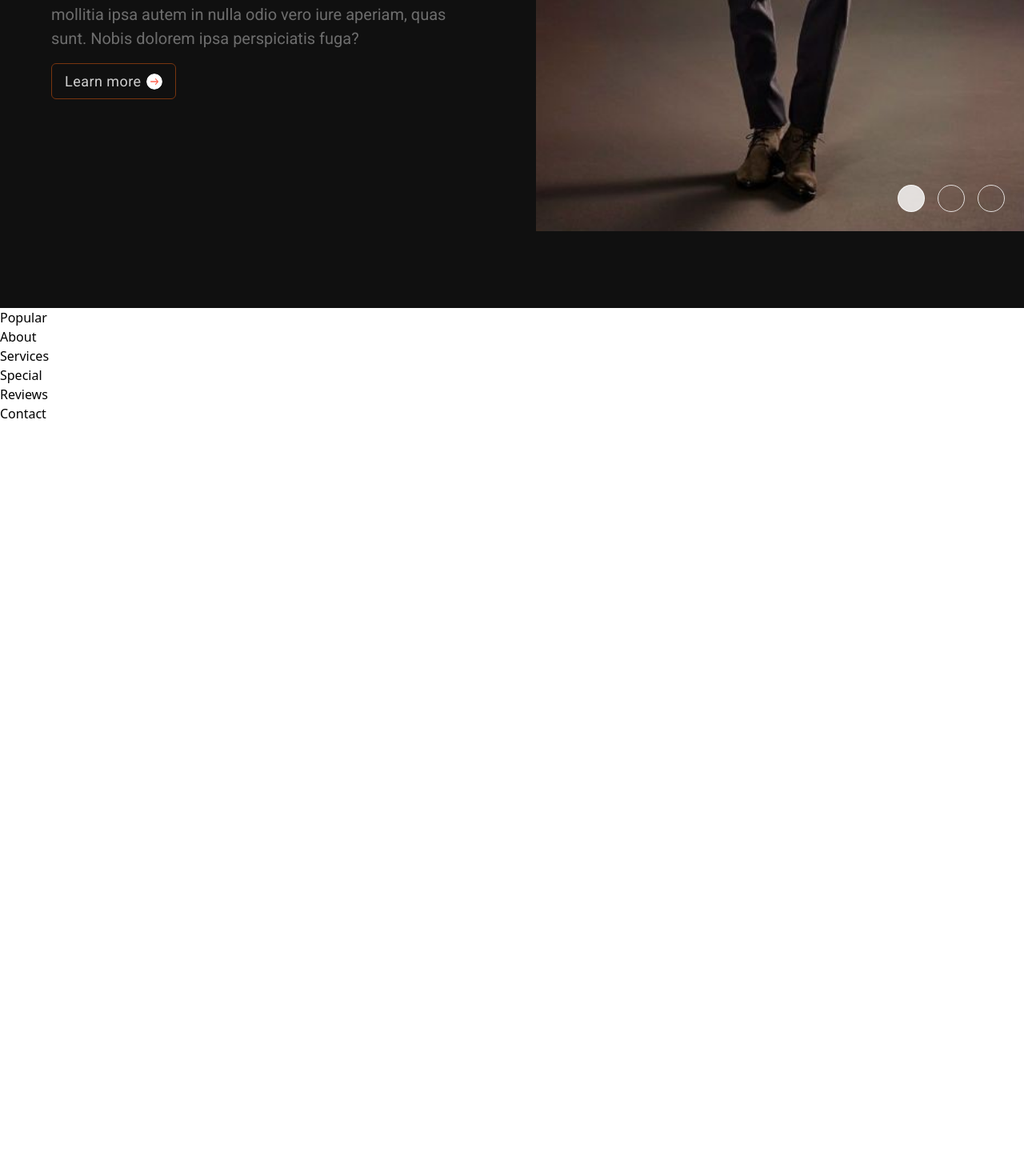
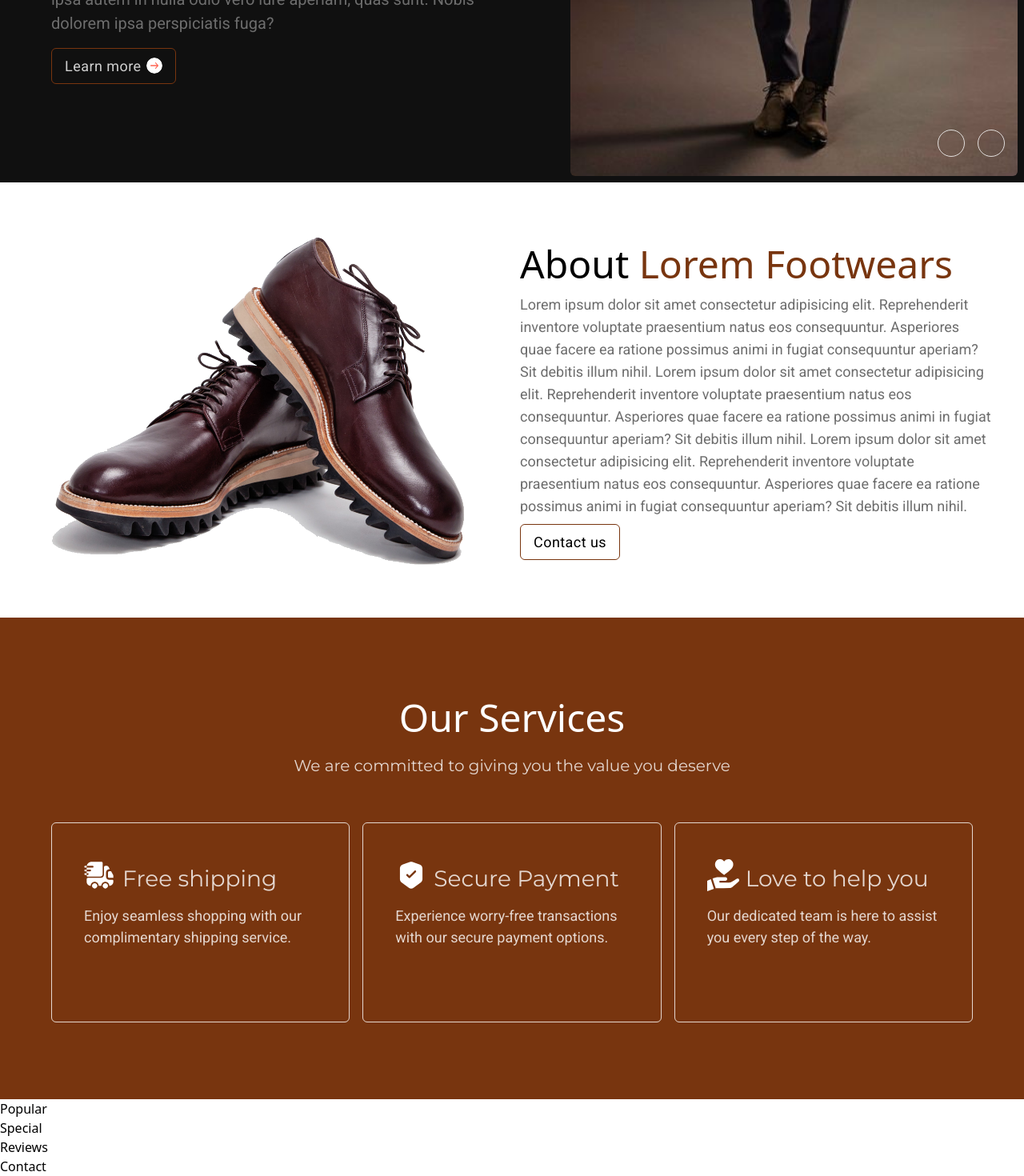
Before and after one commit to jephthahdominic/shoe-maker-template, a React (Vite) app: page / in a window 1280 px wide. Shown: the part 638-2108 px from the top of the page at 80% size. Before the commit the page ends 1167 px from the top, so only its background shows below. Built offline with nearby package versions, Linux system fonts and the light colour scheme; a web font is replaced by a local one.

Commit message:
built the hero section of the landing page

```diff
--- a/src/App.jsx
+++ b/src/App.jsx
@@ -9,23 +9,23 @@ function App() {
           {/*Idea from digital agency*/}
           <Navbar />
         </div>
-        <section className="xl:padding-l wide:padding-r xl:padding-b bg-tint">
+        <section className="xl:padding-l wide:padding-r xl:pb-2 bg-tint">
           {/*Text arrangement: Link to behance mood board, Digital agency portfolio */}
           {/* IMage: ORganization from the nike project created with tailwind css*/}
           <Hero />
         </section>
+        <section className="max-xl:padding px-10 py-16">
+          {/*Link to the nike website i used to learn tailwind*/}
+          <About/>
+        </section>
+        <section className="padding bg-amber-900">
+          {/*Text arrangement: Link to behance mood board, Digital agency portfolio */}
+          {/**This is going to be a slider on mobile screens and horizontally aligned on larger screens */}
+          <Services />
+        </section>
         <section>
           {/*Link to the nike website i created with tailwinf*/}
           <Popular/>
-        </section>
-        <section>
-          {/*Link to the nike website i used to learn tailwind*/}
-          <About/>
-        </section>
-        <section>
-          {/*Text arrangement: Link to behance mood board, Digital agency portfolio */}
-          {/**This is going to be a slider on mobile screens and horizontally aligned on larger screens */}
-          <Services />
         </section>
         <section>
           {/*Inspirtation from the nike project done with tailwind*/}
--- a/src/assets/images/index.js
+++ b/src/assets/images/index.js
@@ -1,4 +1,4 @@
-import standAloneShoe1 from './Brown-Shoes-PNG-Image.png';
+import standAloneShoe1 from './standaloneShoe1.png';
 import bigShoe2 from './Men Shoes - 640x414.png';
 import bigShoe3 from './Klassicheskie Muzhskie  Men Shoes - 640x512.png';
 import collectionBg from './collection-background.svg';
--- a/src/components/Button.jsx
+++ b/src/components/Button.jsx
@@ -4,11 +4,11 @@ const Button = ({label, icon, backgroundColor, color, borderColor}) => {
   return (
     <button className={`px-4 py-2 ${backgroundColor} flex items-center gap-1.5 rounded-md border ${borderColor}`}>
         <span className={`leading-normal font-roboto text-lg ${color} tracking-wide`}>{label}</span>
-        <img
+        {icon && <img
             src={icon}
             alt='arrow'
             className='rounded-full w-5 h-5'
-        />
+        />}
     </button>
   )
 }
--- /dev/null
+++ b/src/components/ServiceCard.jsx
@@ -0,0 +1,20 @@
+import React from 'react'
+
+const ServiceCard = ({icon, service, subText}) => {
+  return (
+    <div className='w-full max-container p-10 mt-10 rounded-md flex-1 border min-h-[250px] border-white-400 text-left max-xl:text-center'>
+        <div className='max-container flex items-center max-xl:flex-col gap-2'>
+            <img
+                src={icon}
+                alt={service}
+                width={40}
+                height={40}
+            />
+            <h3 className='mt-2 text-3xl max-xl:text-md text-white-400 leading-normal font-montserrat'>{service}</h3>
+        </div>
+        <p className='mt-3 text-lg font-roboto break-words leading-normal text-white-400'>{subText}</p>
+    </div>
+  )
+}
+
+export default ServiceCard
--- a/src/constants/index.js
+++ b/src/constants/index.js
@@ -24,18 +24,19 @@ export const shoes = [
 ];
 
 export const classicMen = [
+    // {
+    //     imgURL: manOnShoes1,
+    //     alt:"Man wearing classic shoes"
+    // },
     {
-        imgURL: manOnShoes1,
+        imgURL: manOnShoes3,
         alt:"Man wearing classic shoes"
     },
     {
         imgURL: manOnShoes2,
         alt:"Man wearing classic shoes"
-    },
-    {
-        imgURL: manOnShoes3,
-        alt:"Man wearing classic shoes"
     }
+
 ]
 
 export const popularProducts = [
--- a/src/index.css
+++ b/src/index.css
@@ -55,6 +55,6 @@
   }
 
   .info-text {
-    @apply font-montserrat text-slate-gray text-lg leading-7;
+    @apply font-roboto text-slate-gray text-lg leading-7;
   }
 }
--- a/src/sections/About.jsx
+++ b/src/sections/About.jsx
@@ -1,8 +1,34 @@
 import React from 'react'
+import { standAloneShoe1 } from '../assets/images'
+import Button from '../components/Button'
+import { arrowRight } from '../assets/icons'
 
 const About = () => {
   return (
-    <div>About</div>
+    <section id='about' className='w-full max-content flex flex-row-reverse justify-beween items-center max-xl:flex-col'>
+      <div className='flex flex-col'>
+        <h2 className='text-4xl max-sm:text-md'>About <span className='text-amber-900'>Lorem Footwears</span></h2>
+        <p className='mt-2 info-text'>Lorem ipsum dolor sit amet consectetur adipisicing elit. Reprehenderit inventore voluptate praesentium natus eos consequuntur.
+        Asperiores quae facere ea ratione possimus animi in fugiat consequuntur aperiam? Sit debitis illum nihil.
+        Lorem ipsum dolor sit amet consectetur adipisicing elit. Reprehenderit inventore voluptate praesentium natus eos consequuntur.
+        Asperiores quae facere ea ratione possimus animi in fugiat consequuntur aperiam? Sit debitis illum nihil.
+        Lorem ipsum dolor sit amet consectetur adipisicing elit. Reprehenderit inventore voluptate praesentium natus eos consequuntur.
+        Asperiores quae facere ea ratione possimus animi in fugiat consequuntur aperiam? Sit debitis illum nihil.</p>
+        <div className='flex items-center gap-4 mt-2'>
+          <Button
+            label='Contact us'
+            borderColor='border-amber-900'
+            backgroundColor='bg-transparent'
+            color='text-black'
+          />
+        </div>
+      </div>
+      <img
+        src={standAloneShoe1}
+        alt="a pair of brown male shoes"
+        width={610}
+      />
+    </section>
   )
 }
 
--- a/src/sections/Hero.jsx
+++ b/src/sections/Hero.jsx
@@ -27,13 +27,13 @@ const Hero = () => {
                 />
             </div>
         </div>
-        <div className='relative max-container flex xl:min-h-screen items-end'>
+        <div className='relative max-container flex xl:min-h-screen items-end w-full pt-2 px-2'>
             <img
                 src={bigClassicMan}
                 alt='Classic man on shoes'
                 width={1400}
                 height={610}
-                className='className="object-contain relative'
+                className='object-contain rounded-md'
             />
             <div className='p-1 mt-8 w-max m-auto flex flex-1 gap-4 absolute right-5 bottom-5 items-center justify-end'>
                 {classicMen.map((man)=>(
--- a/src/sections/Services.jsx
+++ b/src/sections/Services.jsx
@@ -1,8 +1,22 @@
 import React from 'react'
+import { services } from '../constants'
+import ServiceCard from '../components/ServiceCard'
 
 const Services = () => {
   return (
-    <div>Services</div>
+    <section id='services' className='flex flex-col gap-4'>
+      <h2 className='text-center text-4xl max-sm:text-md text-white'>Our Services</h2>
+      <p className='text-center text-xl text-white-400 font-montserrat leading-normal'>We are committed to giving you the value you deserve</p>
+      <div className='flex items-center gap-4 flex-wrap max-xl:flex-col'>
+        {services.map((service)=>(
+            <ServiceCard
+              icon = {service.imgURL}
+              service = {service.label}
+              subText = {service.subtext}
+            />
+        ))}
+      </div>
+    </section>
   )
 }
 
--- a/tailwind.config.js
+++ b/tailwind.config.js
@@ -5,6 +5,17 @@ export default {
     "./src/**/*.{js,jsx,ts,tsx}"
   ],
   theme: {
+    fontSize: {
+      xs: ['12px', '16px'],
+      sm: ['14px', '20px'],
+      base: ['16px', '19.5px'],
+      lg: ['18px', '21.94px'],
+      xl: ['20px', '24.38px'],
+      '2xl': ['24px', '29.26px'],
+      '3xl': ['28px', '50px'],
+      '4xl': ['48px', '58px'],
+      '8xl': ['96px', '106px']
+    },
     extend: {
       fontFamily: {
         palanquin: ['Palanquin', 'sans-serif'],
```
